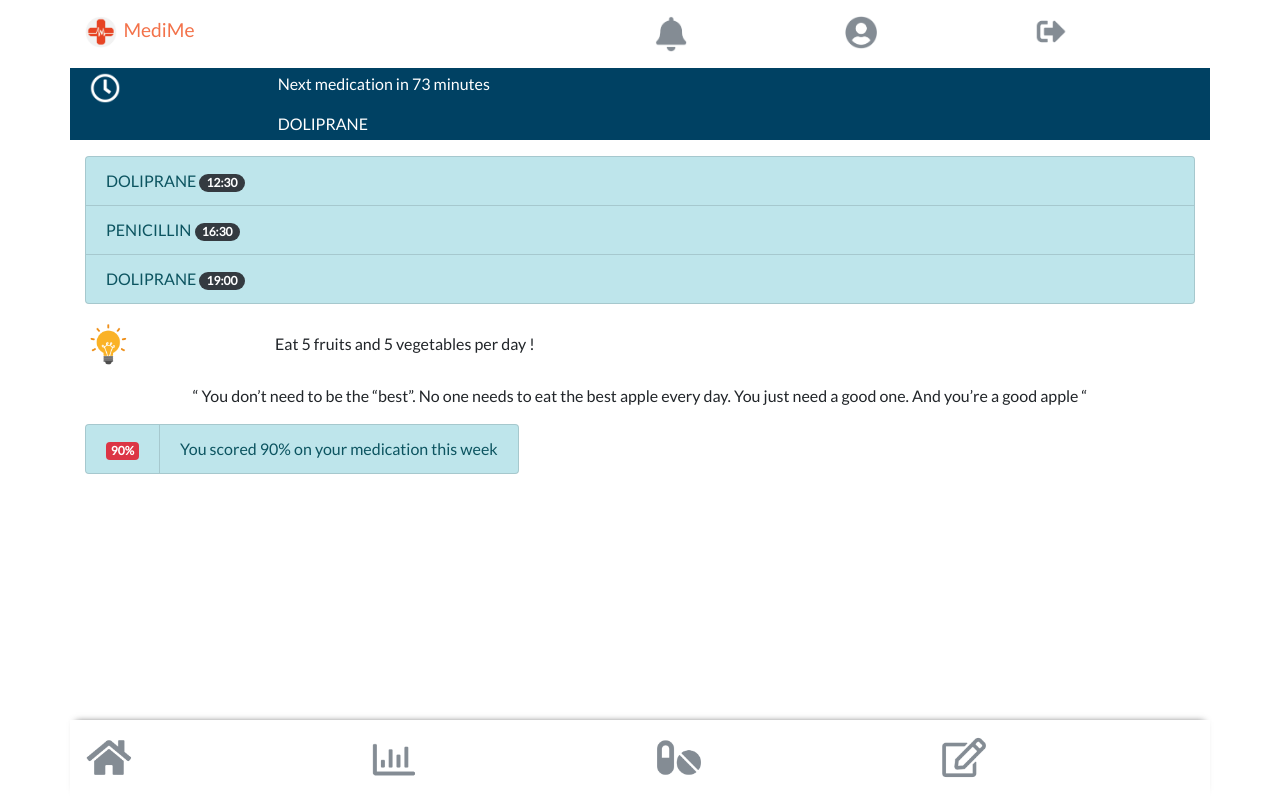
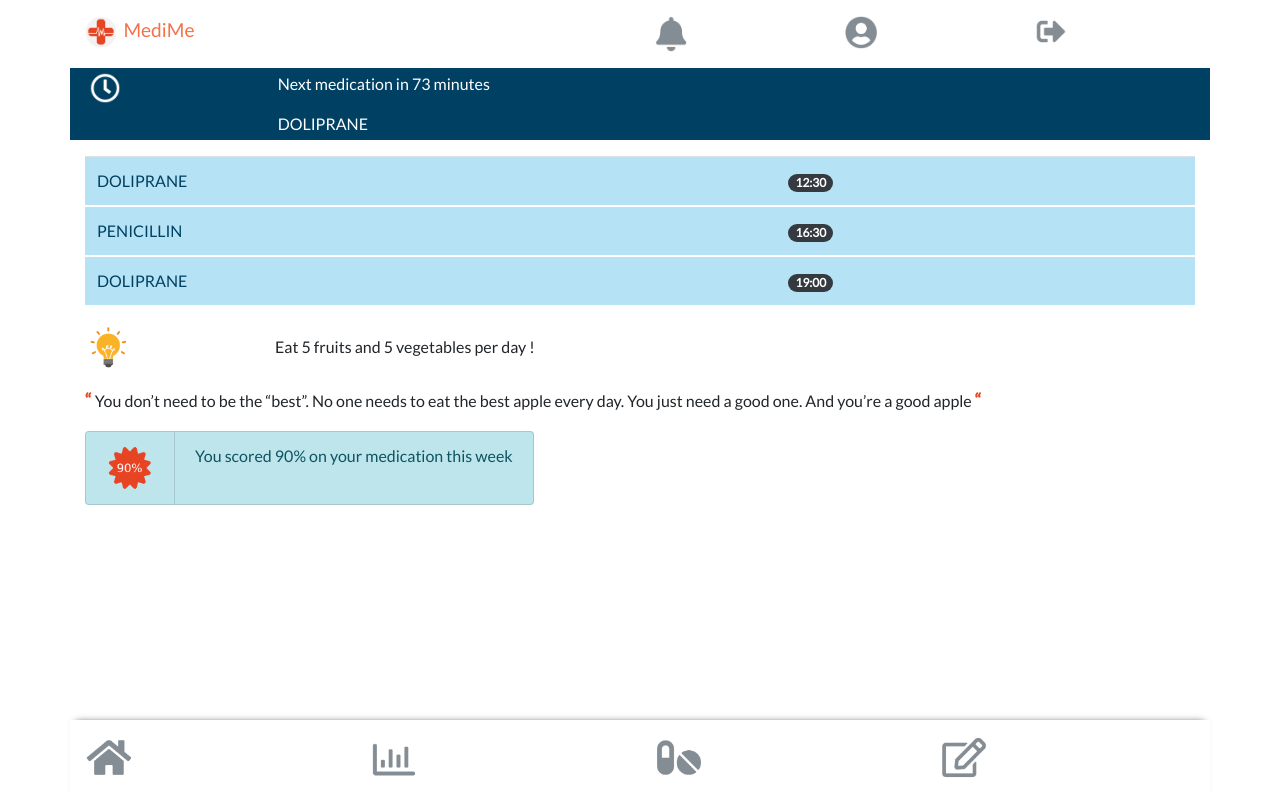
Before and after one commit to christellec64/doctolib_24.06.20_ACAT-ON, a React (Create React App) app in the folder doctolib/: page /dashboard in a window 1280 px wide. Built offline with nearby package versions, Linux system fonts and the light colour scheme.

Commit message:
Component Dashboard is done

```diff
--- a/doctolib/src/components/ContentDashboard.jsx
+++ b/doctolib/src/components/ContentDashboard.jsx
@@ -2,10 +2,10 @@ import React from 'react';
 
 import clock from '../img/clock.png';
 import bulb from '../img/bulb.png';
+import badge from '../img/badge.png';
 
 import styles from './ContentDashboard.module.css';
-import { Container, Row, Col } from 'reactstrap';
-import { ListGroup, ListGroupItem, Badge } from 'reactstrap';
+import { ListGroup, ListGroupItem, Badge, Table, Container, Row, Col } from 'reactstrap';
 
 function ContentDashboard() {
   return (
@@ -19,11 +19,22 @@ function ContentDashboard() {
         <Col xs='10' className={styles.textBanner}> DOLIPRANE</Col>
       </Row>
 
-      <ListGroup className={styles.listPills}>
-        <ListGroupItem color="info" className="justify-content-between">DOLIPRANE <Badge pill color="dark">12:30</Badge></ListGroupItem>
-        <ListGroupItem color="info" className="justify-content-between">PENICILLIN <Badge pill color="dark">16:30</Badge></ListGroupItem>
-        <ListGroupItem color="info" className="justify-content-between">DOLIPRANE <Badge pill color="dark">19:00</Badge></ListGroupItem>
-      </ListGroup>
+      <Table className={styles.table}>
+      <tbody>
+        <tr className={styles.rowTable}>
+          <td>DOLIPRANE</td>
+          <td><Badge pill color="dark">12:30</Badge></td>
+        </tr>
+        <tr className={styles.rowTable}>
+          <td>PENICILLIN</td>
+          <td><Badge pill color="dark">16:30</Badge></td>
+        </tr>
+        <tr className={styles.rowTable}>
+          <td>DOLIPRANE</td>
+          <td><Badge pill color="dark">19:00</Badge></td>
+        </tr>
+      </tbody>
+    </Table>
 
       <Row className={styles.advice}>
         <Col xs='2'><img src={bulb} alt='light' className={styles.bulbImage}/></Col>
@@ -31,16 +42,15 @@ function ContentDashboard() {
       </Row>
 
       <Row className={styles.quote}>
-        <Col>“ You don’t need to be the “best”.
-         No one needs to eat the best apple every day. You just need a good one. And you’re a good apple “</Col>
+        <Col><span className={styles.doubleQuote}>“</span> You don’t need to be the “best”.
+         No one needs to eat the best apple every day. You just need a good one.
+         And you’re a good apple <span className={styles.doubleQuote}>“</span></Col>
       </Row>
 
       <ListGroup horizontal className={styles.score}>
-        <ListGroupItem color="info" tag="a" ><Badge color="danger">90%</Badge></ListGroupItem>
+        <ListGroupItem color="info" tag="a" ><img  src={badge} alt='badge' className={styles.badge} /></ListGroupItem>
         <ListGroupItem color="info" tag="a" >You scored 90% on your medication this week</ListGroupItem>
       </ListGroup>
-
-
 
     </Container>
   );
--- a/doctolib/src/components/ContentDashboard.module.css
+++ b/doctolib/src/components/ContentDashboard.module.css
@@ -19,18 +19,14 @@
   color: white;
 }
 
-.listPills {
+.table {
   margin-top: 1rem;
 }
 
-.score {
-  margin-top: 1rem;
-}
-
-.quote {
-  margin-top: 1rem;
-  font-family: 'Lato';
-  text-align: center;
+.rowTable {
+  color: #004163;
+  background-color: #B5E2F5;
+  border-bottom: 0.15rem solid white !important;
 }
 
 .advice {
@@ -42,7 +38,26 @@
   align-self: center;
 }
 
-
 .bulbImage {
   width: 3rem;
 }
+
+.quote {
+  margin-top: 1rem;
+  font-family: 'Lato';
+  text-align: left;
+}
+
+.doubleQuote {
+  font-weight: bold;
+  font-size: 1.15rem;
+  color: #E74424;
+}
+
+.score {
+  margin-top: 1rem;
+}
+
+.badge {
+  width: 3rem;
+}
```
Also changed, not shown: doctolib/src/img/badge.png (added), doctolib/src/img/notif.png (added).
